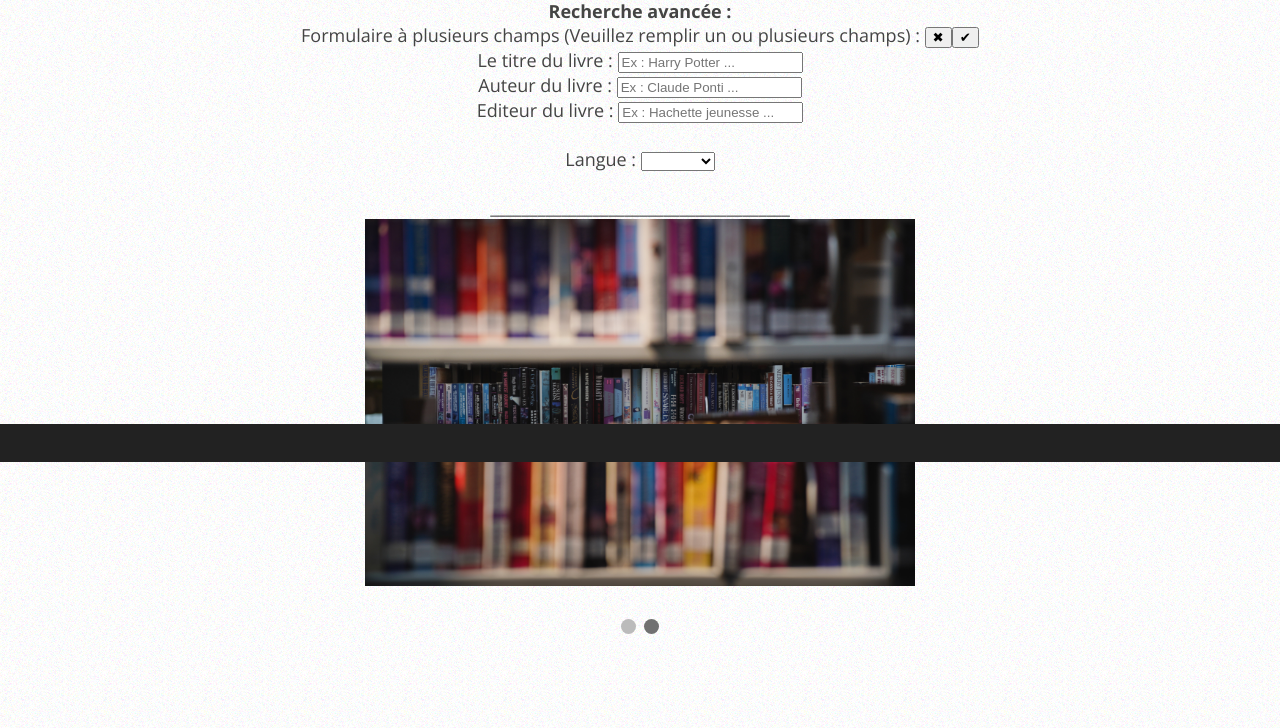
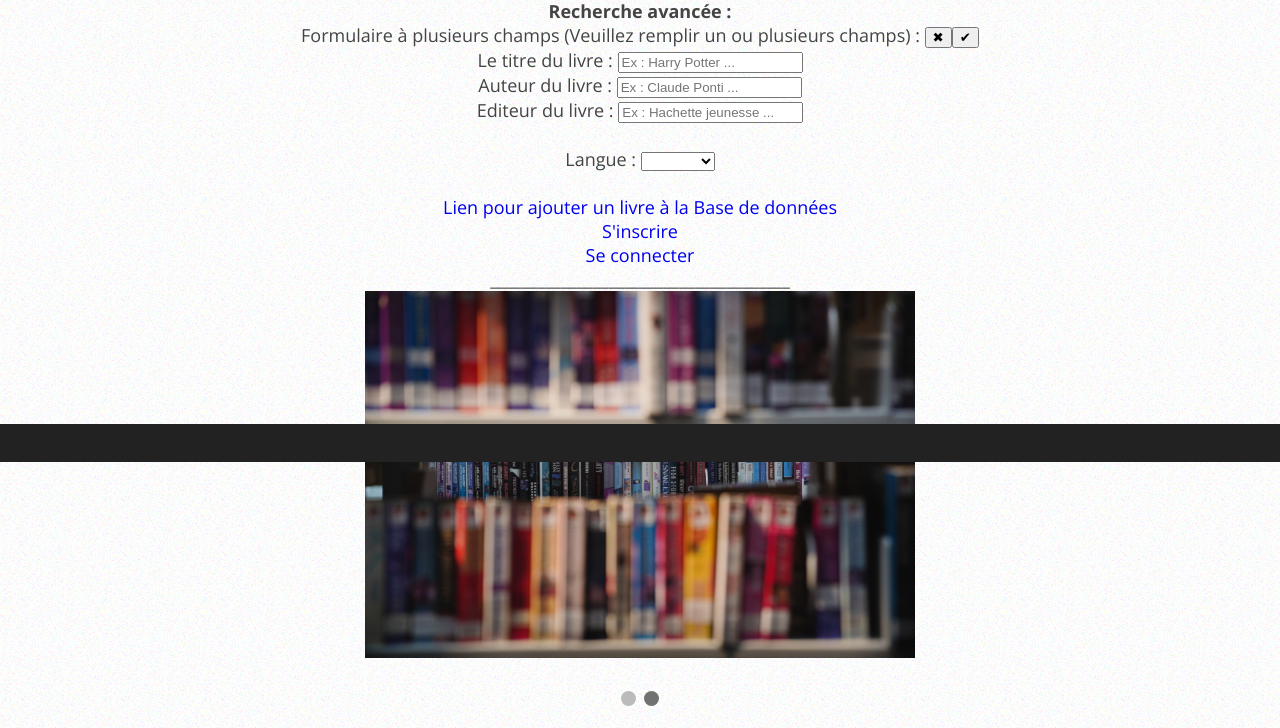
Before and after one commit to yhru/Biblio, a PHP site: page / in a window 1280 px wide. Shown: the part 338-1066 px from the top of the page. Run offline with PHP 8.4, Linux system fonts and the light colour scheme.

Commit message:
Add files via upload

```diff
--- a/SQL Biblio + CSS/index.php
+++ b/SQL Biblio + CSS/index.php
@@ -44,6 +44,10 @@
                             </select><br><br>
                     </form>
                 </div>
+                <br/><br/>
+            <a href = "lib/bdd/addbookmenu.php"> Lien pour ajouter un livre à la Base de données </a><br/>
+            <a href = "lib/web/php/inscription.php"> S'inscrire </a><br/>
+            <a href = "lib/web/php/connexion.php"> Se connecter </a><br/>
                 ______________________________________
                 <div class="slideshow-container">
                   <div class="mySlides fade">
```
